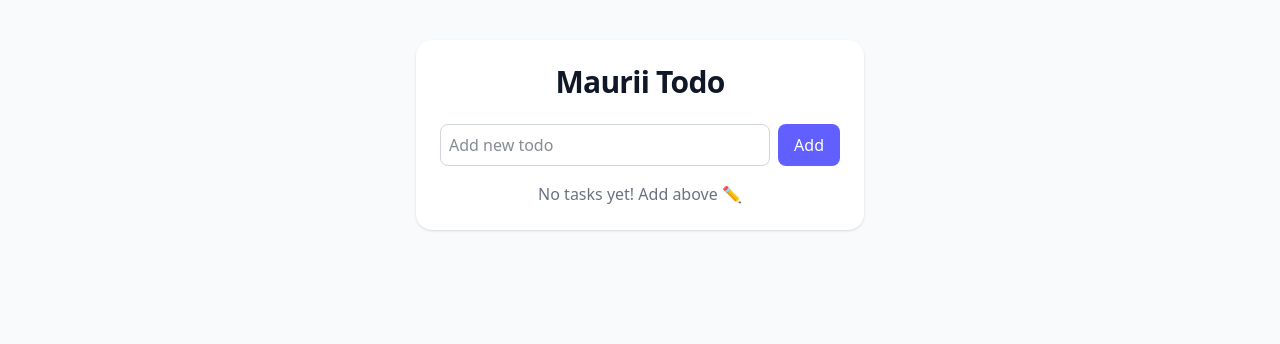
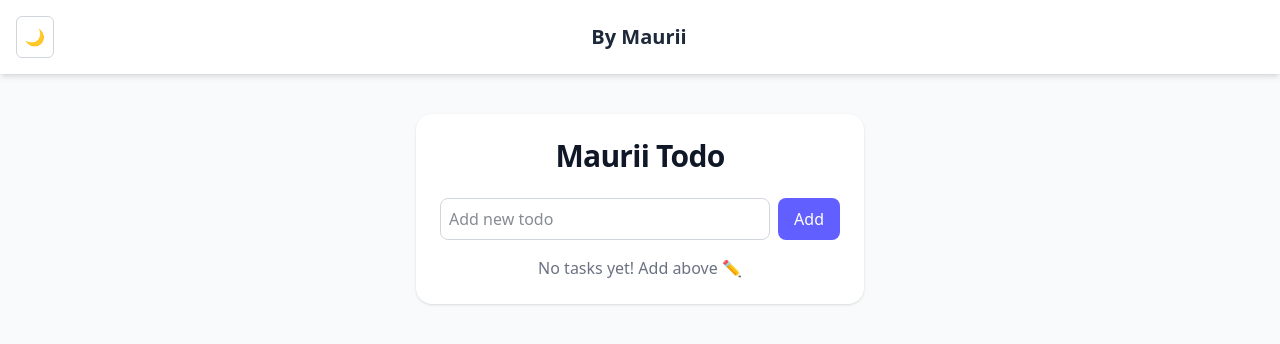
Before and after one commit to Dopest0727/taskmanger, a Next.js app: page /todo in a window 1280 px wide. Shown: the top 344 px of the page. Built offline with nearby package versions, Linux system fonts and the light colour scheme.

Commit message:
added dark mode

```diff
--- a/app/globals.css
+++ b/app/globals.css
@@ -1,4 +1,7 @@
 @import "tailwindcss";
+
+@custom-variant dark (&:where(.dark, .dark *));
+
 body {
   @apply bg-gray-50 text-gray-900 dark:bg-gray-900 dark:text-gray-100 transition-colors duration-300;
 }
--- a/app/layout.tsx
+++ b/app/layout.tsx
@@ -1,5 +1,6 @@
 import type { Metadata } from "next";
 import { Geist, Geist_Mono } from "next/font/google";
+import Navbar from "@/components/Navbar";
 import "./globals.css";
 
 const geistSans = Geist({
@@ -13,8 +14,8 @@ const geistMono = Geist_Mono({
 });
 
 export const metadata: Metadata = {
-  title: "Create Next App",
-  description: "Generated by create next app",
+  title: "TaskManager",
+  description: "By Maurii",
 };
 
 export default function RootLayout({
@@ -25,6 +26,7 @@ export default function RootLayout({
   return (
     <html lang="en">
       <body className={`${geistSans.variable} ${geistMono.variable}`}>
+        <Navbar />
         {children}
       </body>
     </html>
--- /dev/null
+++ b/components/Navbar.tsx
@@ -0,0 +1,35 @@
+"use client";
+import { useState, useEffect } from "react";
+
+export default function Navbar() {
+  const [darkMode, setDarkMode] = useState(false);
+
+  // Sync class on the <html> element whenever darkMode changes
+  useEffect(() => {
+    if (darkMode) {
+      document.documentElement.classList.add("dark");
+    } else {
+      document.documentElement.classList.remove("dark");
+    }
+  }, [darkMode]);
+
+  return (
+    <nav className="flex items-center justify-between p-4 bg-white dark:bg-gray-900 shadow-md">
+      {/* Left: toggle */}
+      <button
+        onClick={() => setDarkMode(!darkMode)}
+        className="p-2 rounded-md border border-gray-300 dark:border-gray-600"
+      >
+        {darkMode ? "🌞" : "🌙"}
+      </button>
+
+      {/* Center logo */}
+      <div className="text-xl font-bold text-gray-800 dark:text-gray-100">
+        By Maurii
+      </div>
+
+      {/* Right placeholder */}
+      <div className="w-10"></div>
+    </nav>
+  );
+}
--- /dev/null
+++ b/tailwind.config.js
@@ -0,0 +1,9 @@
+/** @type {import('tailwindcss').Config} */
+module.exports = {
+  darkMode: "class",
+  content: ["./app/**/*.{ts,tsx}", "./components/**/*.{ts,tsx}"],
+  theme: {
+    extend: {},
+  },
+  plugins: [],
+};
```
